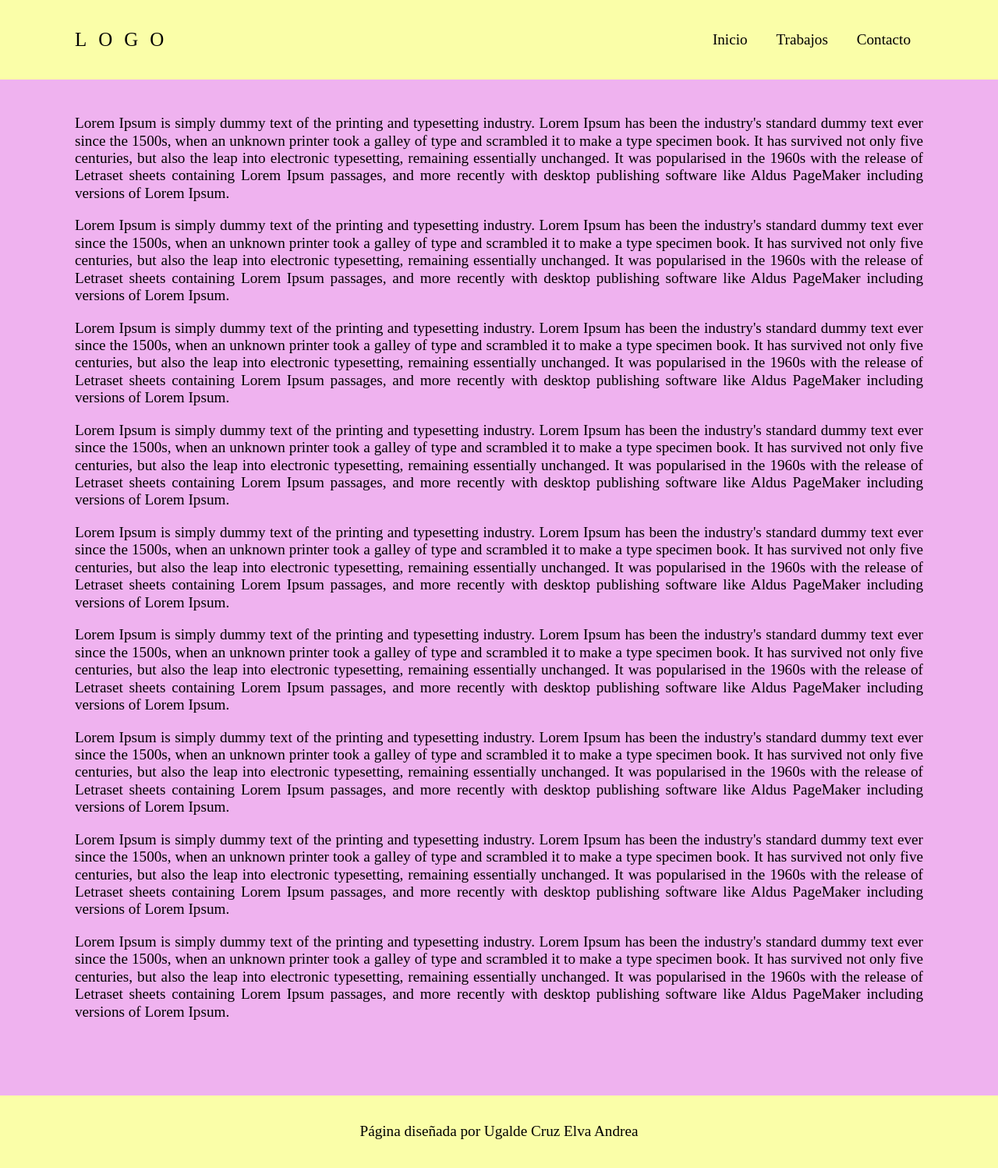
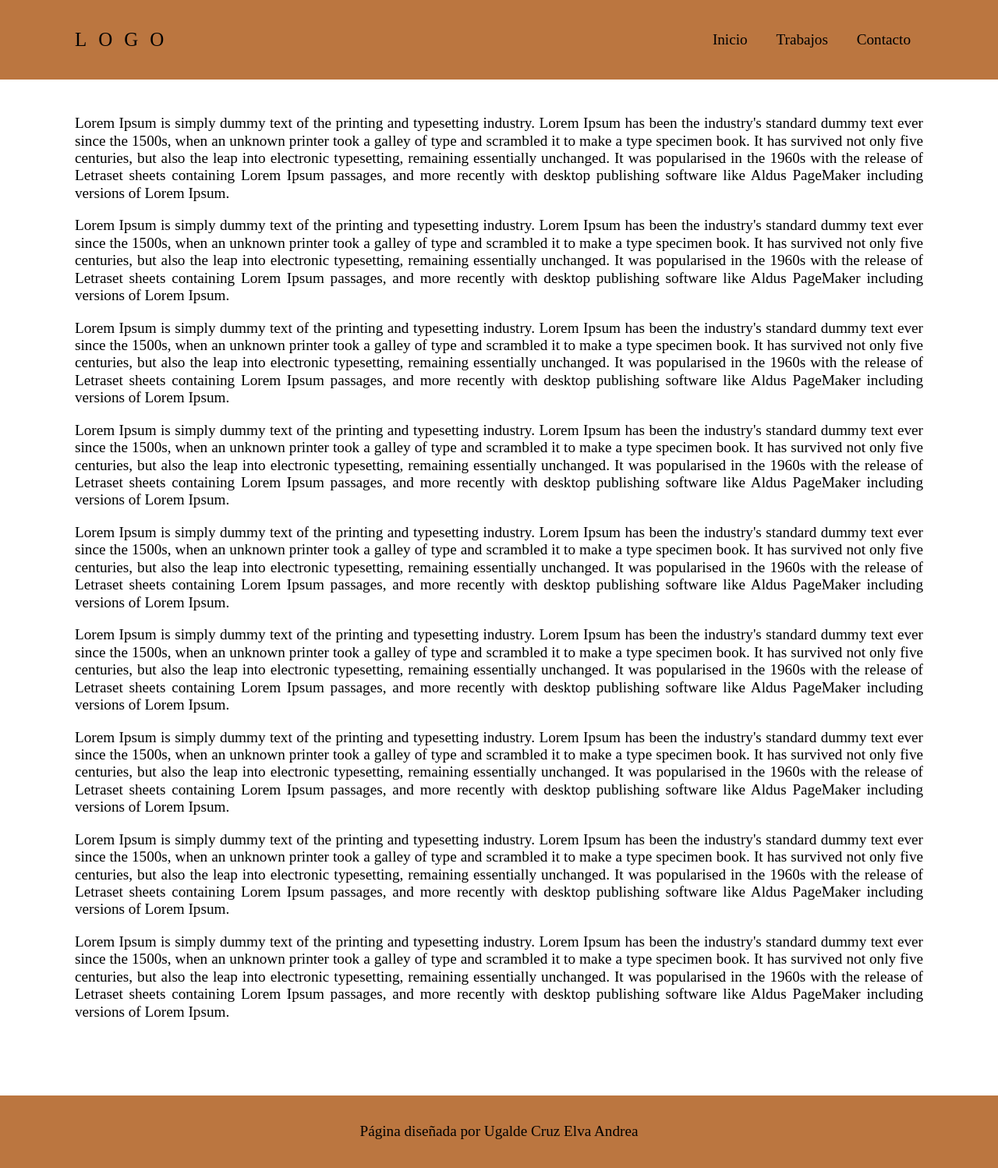
Before and after one commit to Abraham015/AndyBoob, a plain HTML site: page index.html in a window 1280 px wide. Shown: the whole page at 78% size. Drawn offline with nearby package versions, Linux system fonts and the light colour scheme.

Commit message:
Add files via upload

```diff
--- a/CSS/index.css
+++ b/CSS/index.css
@@ -1,6 +1,6 @@
 /*Configuraciones para toda la página*/
 body {
-  background-color: #efb2ef;
+  background-color: white;
   font-size: 1.2rem;
   line-height: 1.4rem;
   text-align: justify;
@@ -15,7 +15,7 @@ body {
 
 /*Para el encabezado de la página*/
 .header{
-    background-color: #FAFEA8;
+    background-color: #BB7640;
     padding: 2rem 0;
     position: fixed;
     left: 0;
@@ -61,7 +61,8 @@ body {
 }
 
 .navigation ul li a:hover{
-    background-color: #BB7640;
+    background-color: white;
+    border-radius: 10px;
 }
 
 /*Para el cuerpo de la página*/
@@ -71,7 +72,7 @@ body {
 
 /*para el pie de página*/
 .footer{
-    background-color: #FAFEA8;
+    background-color: #BB7640;
     padding: 1rem 0;
     text-align: center;
     margin-top: 6rem;
```
